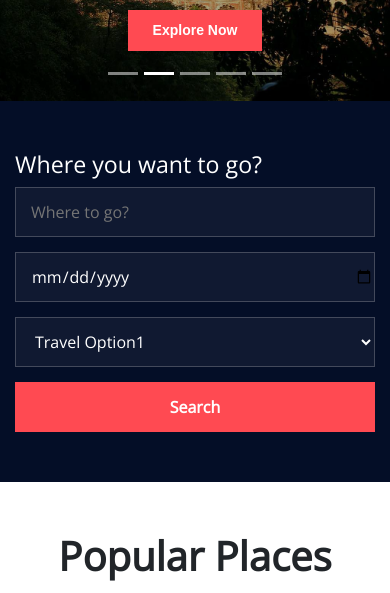
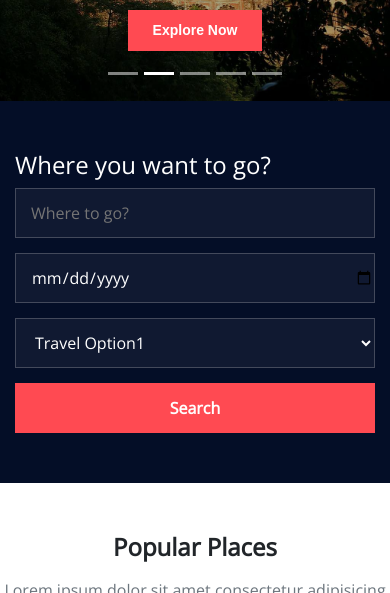
Before and after one commit to deepeshrohilla/alwartravel, a plain HTML site: page index.html in a window 390 px wide. Shown: the part 229-822 px from the top of the page. Drawn offline with nearby package versions, Linux system fonts and the light colour scheme.

Commit message:
Update responsive.css

```diff
--- a/assets/css/responsive.css
+++ b/assets/css/responsive.css
@@ -1,5 +1,8 @@
 /* for mobile screen */
 @media only screen and (max-width:576px){
+    h1,h4{
+        font-size: 1.5em;
+    }
     /* header */
     .header{
         padding: 0 0 0 15px;
@@ -21,6 +24,9 @@
     /* close button icon */
     .close-win i {
         font-size: 35px !important;
+    }
+    .carousel-caption h1{
+        font-size: 1.5em;
     }
     /*
         sider section
@@ -46,6 +52,9 @@
     .carousel-control-prev,
     .carousel-control-next{
         width: 8%;
+    }
+    .goto-text h3{
+        font-size: 1.5em;
     }
     .goto-form form{
         flex-direction: column;
```
